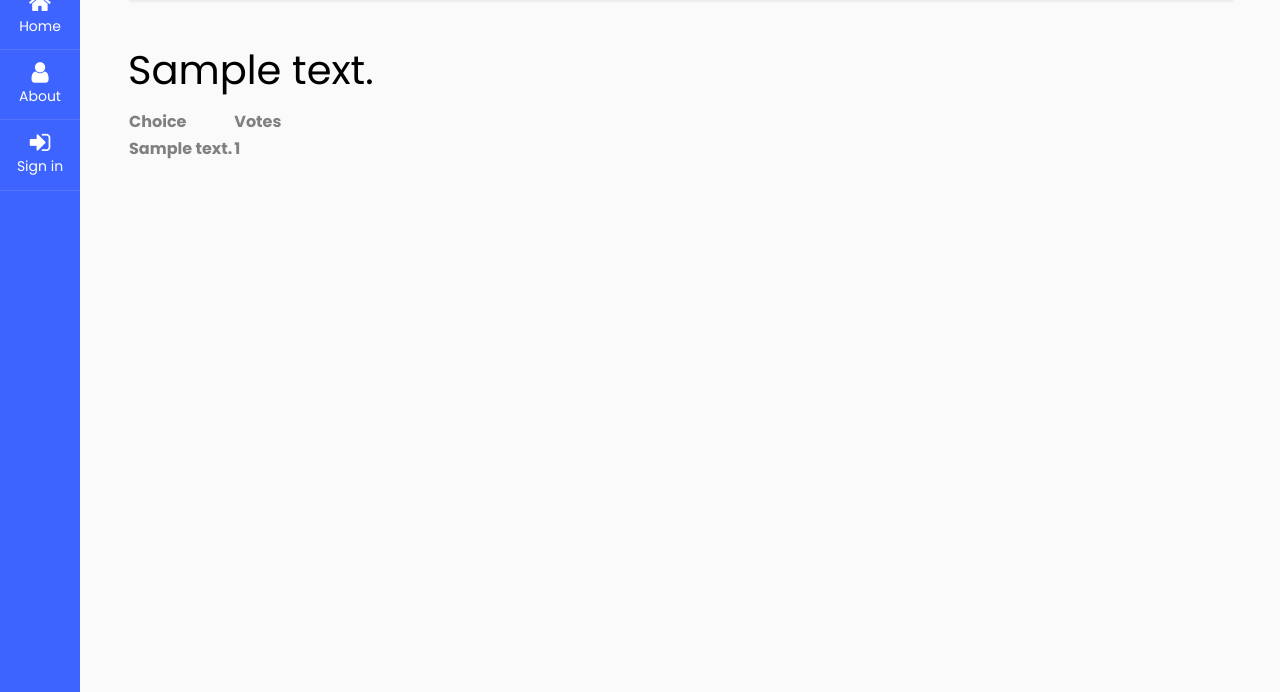
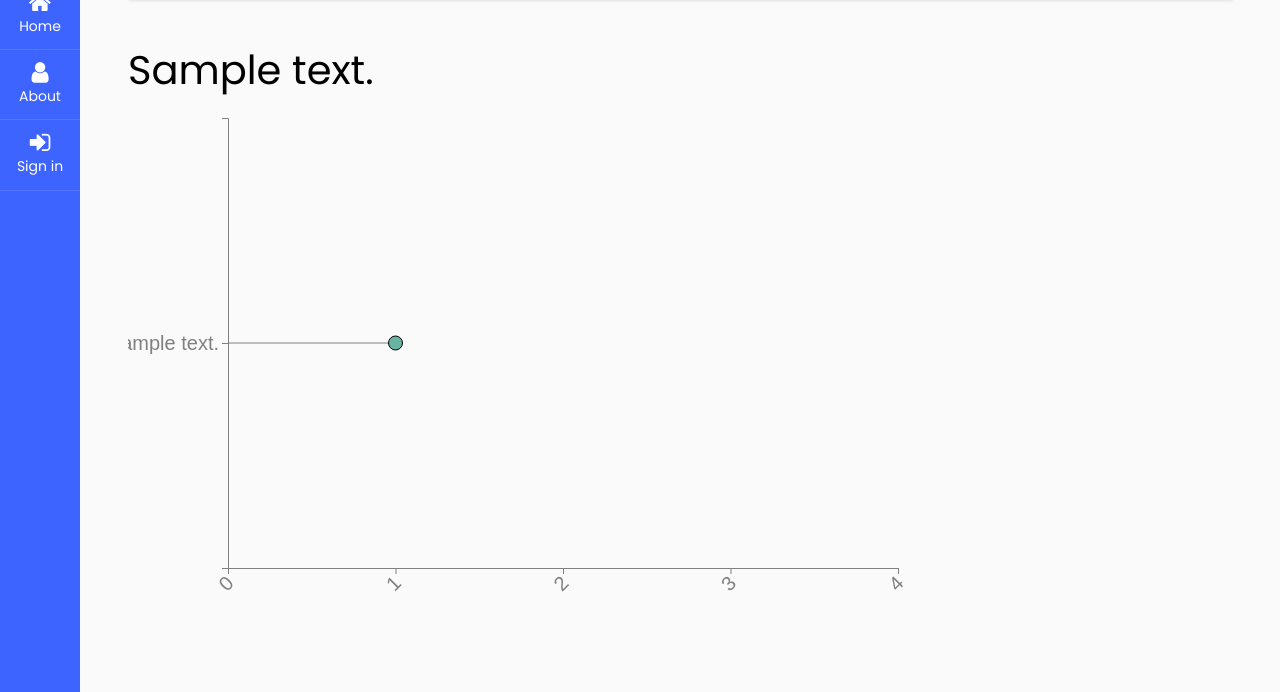
Before and after one commit to JaapNieland/quiz, a Django app: page /quiz/results/1 in a window 1280 px wide. Shown: the part 108-800 px from the top of the page. Run offline with Django 4.2, Linux system fonts and the light colour scheme; tables that the repository leaves empty hold one stand-in row (values such as "Sample post"); some libraries are stand-ins or nearby versions.

Commit message:
Added first attempt at graphics to the results page

```diff
--- a/mysite/quiz/templates/quiz/results.html
+++ b/mysite/quiz/templates/quiz/results.html
@@ -1,19 +1,97 @@
 {% extends "quiz/base.html" %}
 {% block content %}
 <h1>{{ question.question_text }}</h1>
-<table>
-    <tr><th>Choice</th><th>Votes</th></tr>
-    {% for r in results %}
-    <tr>
-        {% if r.correct %}
-        <td><b>{{r.choice_text}}</b></td>
-        <td><b>{{r.votes}}</b></td>
-        {% else %}
-        <td>{{r.choice_text}}</td>
-        <td>{{r.votes}}</td>
-        {% endif %}
-    </tr>
-    {% endfor %}
-</table>
+<div id="my_dataviz"></div>
 
 {% endblock content %}
+
+{% block scripting %}
+<script src="https://d3js.org/d3.v6.js"></script>
+<script>
+
+// set the dimensions and margins of the graph
+const margin = {top: 10, right: 30, bottom: 40, left: 100},
+    width = 800 - margin.left - margin.right,
+    height = 500 - margin.top - margin.bottom;
+
+// append the svg object to the body of the page
+const svg = d3.select("#my_dataviz")
+  .append("svg")
+    .attr("width", width + margin.left + margin.right)
+    .attr("height", height + margin.top + margin.bottom)
+  .append("g")
+    .attr("transform",
+          `translate(${margin.left}, ${margin.top})`);
+
+// Build the data
+data = [
+{% for r in results %}
+ {"Country": "{{r.choice_text}}",
+ "Value": {{r.votes}}},
+{% endfor %}
+]
+//d3.json(data).then( function(data) {
+
+// sort data
+data.sort(function(b, a) {
+  return a.Value - b.Value;
+});
+
+// Add X axis
+const x = d3.scaleLinear()
+  .domain([0, 4])
+  .range([ 0, width]);
+svg.append("g")
+  .attr("transform", `translate(0, ${height})`)
+  .call(d3.axisBottom(x).ticks(5))
+  .selectAll("text")
+    .attr("transform", "translate(-10,0)rotate(-45)")
+    .style("text-anchor", "end");
+
+// Y axis
+const y = d3.scaleBand()
+  .range([ 0, height ])
+  .domain(data.map(function(d) { return d.Country; }))
+  .padding(1);
+svg.append("g")
+  .call(d3.axisLeft(y))
+
+// Lines
+svg.selectAll("myline")
+  .data(data)
+  .join("line")
+    .attr("x1", x(0))
+    .attr("x2", x(0))
+    .attr("y1", function(d) { return y(d.Country); })
+    .attr("y2", function(d) { return y(d.Country); })
+    .attr("stroke", "grey")
+
+// Circles -> start at X=0
+svg.selectAll("mycircle")
+  .data(data)
+  .join("circle")
+    .attr("cx", x(0) )
+    .attr("cy", function(d) { return y(d.Country); })
+    .attr("r", "7")
+    .style("fill", "#69b3a2")
+    .attr("stroke", "black")
+
+// Change the X coordinates of line and circle
+svg.selectAll("circle")
+  .transition()
+  .duration(2000)
+  .attr("cx", function(d) { return x(d.Value); })
+
+svg.selectAll("line")
+  .transition()
+  .duration(2000)
+  .attr("x1", function(d) { return x(d.Value); })
+
+svg.selectAll("text")
+    .style("font-size", "20px");
+
+
+</script>
+
+
+{% endblock scripting %}
```
